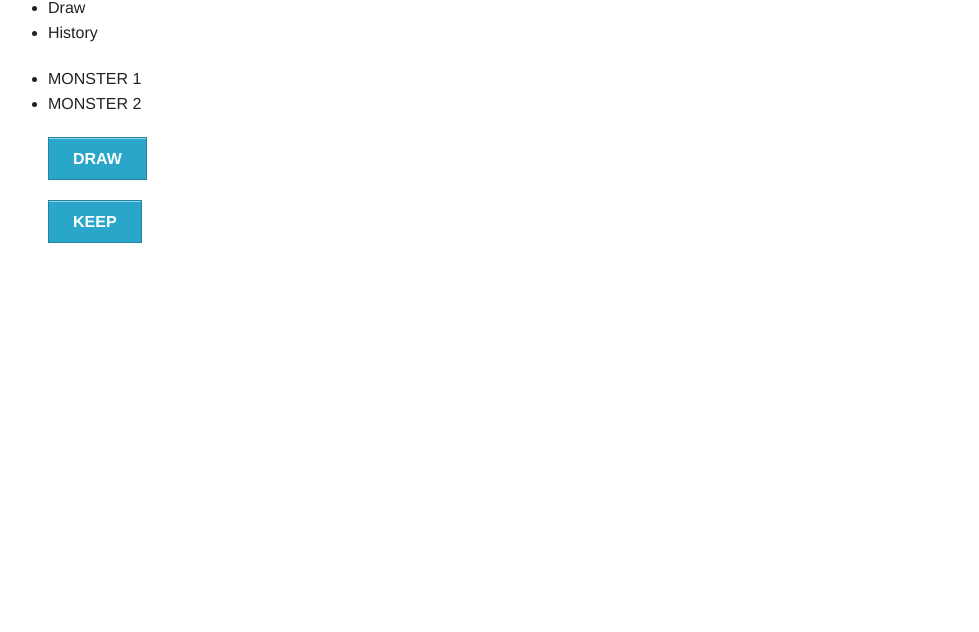
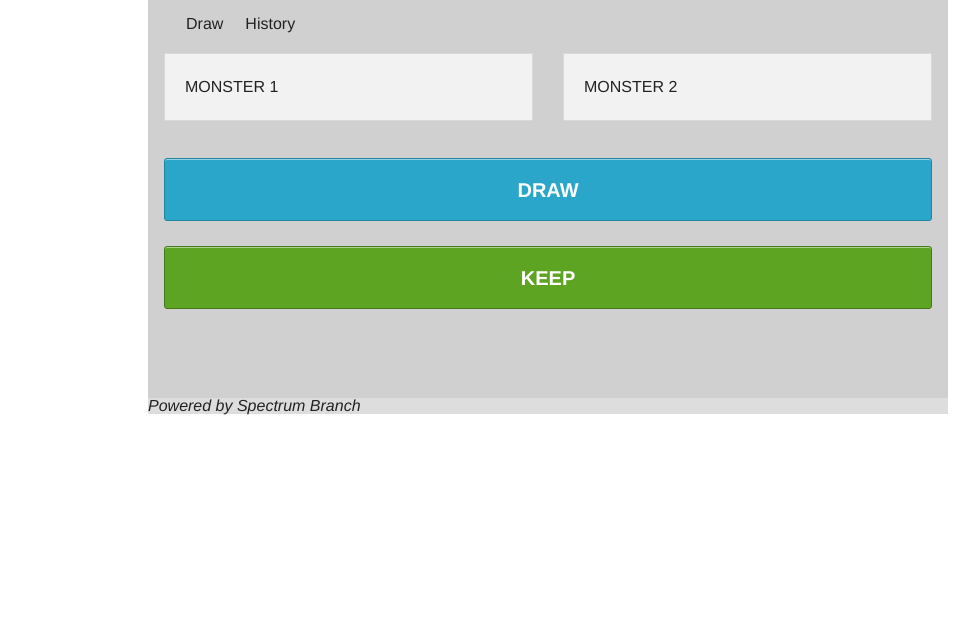
Before and after one commit to Amalgamancer/control-center, a website: page static/index.html in a window 1280 px wide. Shown: the part 168-800 px from the top of the page, without its empty margins (92-1071 px from the left). Drawn offline with nearby package versions, Linux system fonts and the light colour scheme; files that its build step writes are made by us from their sources.

Commit message:
Basic stylings to fit the page at least.

```diff
--- a/static/index.html
+++ b/static/index.html
@@ -12,37 +12,73 @@
 	<script src="js/vendor/custom.modernizr.js"></script>
 </head>
 <body>
+	<div id="container" class="row">
+		<div id="content">
 			<div class="row">
+				<div class="large-12 columns">
 					<header>
 						<h1>Amalgamancer</h1>
 						<h2>Control Center</h2>
 					</header>
 				</div>
+			</div>
+
 			<div class="row">
+				<div class="large-12 columns">
 					<nav>
-		<ul>
+						<ul class="inline-list">
 							<li>Draw</li>
 							<li>History</li>
 						</ul>
 					</nav>
 				</div>
-<div class="row">
-	<nav>
-		<ul>
-			<li>MONSTER 1</li>
-			<li>MONSTER 2</li>
-		</ul>
-	</nav>
 			</div>
 			<div class="row">
+				<div class="large-12 columns">
 					<section>
-		<button>DRAW</button>
+						<div class="row">
+							<ul class="inline-list">
+								<div class="large-6 columns">
+									<div class="panel">
+										<li>
+											<div class="monster">
+												MONSTER 1
+											</div>
+										</li>
+									</div>
+								</div>
+								<div class="large-6 columns">
+									<div class="panel">
+										<li>
+											<div class="monster">
+												MONSTER 2
+											</div>
+										</li>
+									</div>
+								</div>
+							</ul>
+						</div>
 					</section>
 				</div>
+			</div>
 			<div class="row">
+				<div class="large-12 columns">
 					<section>
-		<button>KEEP</button>
+						<button class="large button expand radius">DRAW</button>
 					</section>
+				</div>
+			</div>
+			<div class="row">
+				<div class="large-12 columns">
+					<section>
+						<button class="large button expand success radius">KEEP</button>
+					</section>
+				</div>
+			</div>
+		</div>
+		<div id="footer">
+			<em>Powered by Spectrum Branch</em>
+		</div>
 	</div>
 
 
--- a/static/scss/foundation/_variables.scss
+++ b/static/scss/foundation/_variables.scss
@@ -113,7 +113,7 @@ $experimental: true !default;
 // Grid Variables
 //
 
-// $row-width: emCalc(1000px);
+$row-width: emCalc(800px);
 // $column-gutter: emCalc(30px);
 // $total-columns: 12;
 
--- a/static/style.css
+++ b/static/style.css
@@ -0,0 +1,22 @@
+div#container {
+	position:relative;
+	margin:0 auto;
+	background:#d0d0d0;
+	height:auto !important; /* real browsers */
+	height:100%; /* IE6: treaded as min-height*/
+	min-height:100%; /* real browsers */
+}
+
+ul.inline-list {
+	margin-left: 0;
+}
+
+div#footer {
+	position:absolute;
+	width:100%;
+	bottom:0; /* stick to bottom */
+	background:#ddd;
+}
+div#content {
+	padding:1em 1em 5em; /* bottom padding for footer */
+}
```
Also changed, not shown: static/css/foundation.css. Lines whose indentation alone changed are shown as unchanged.
